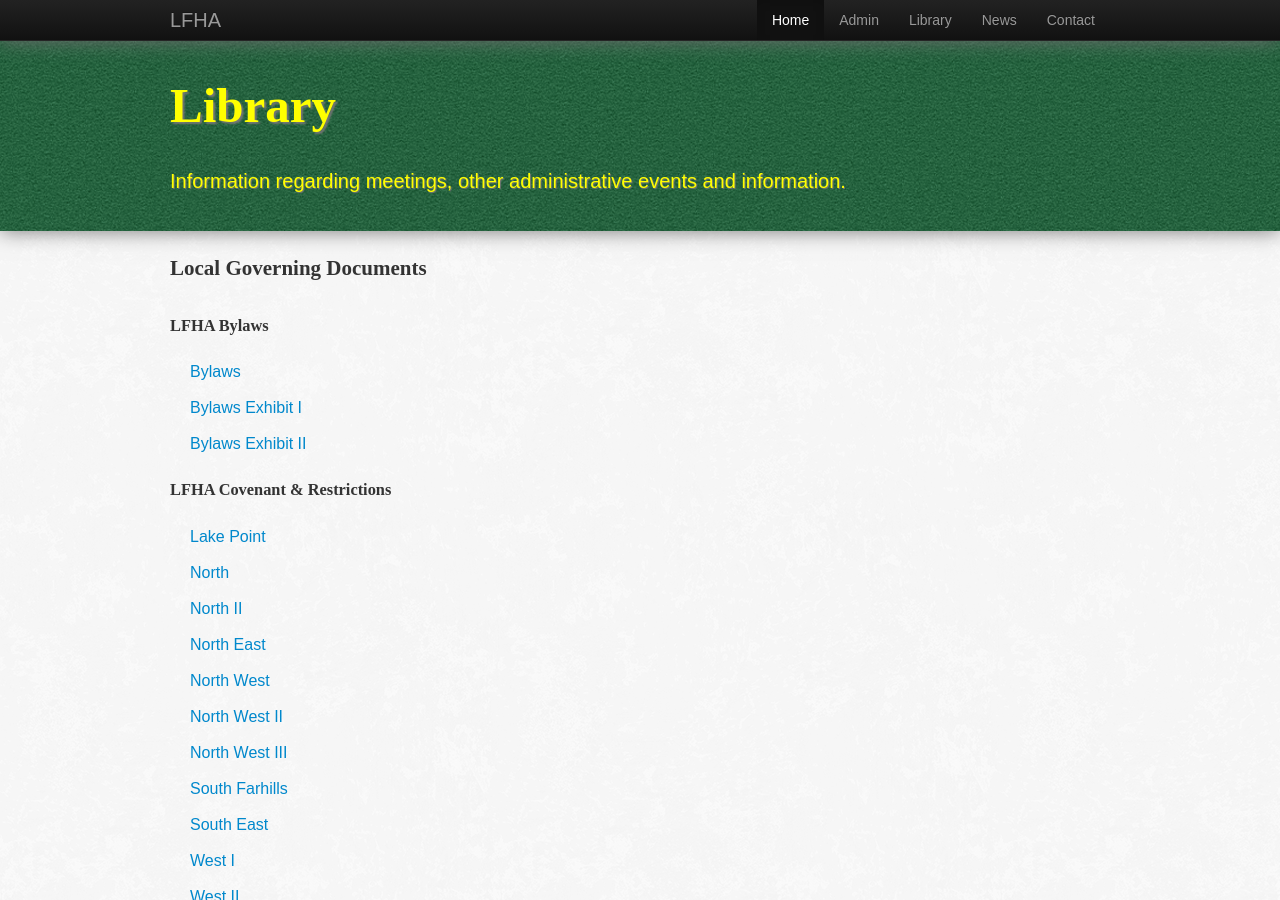
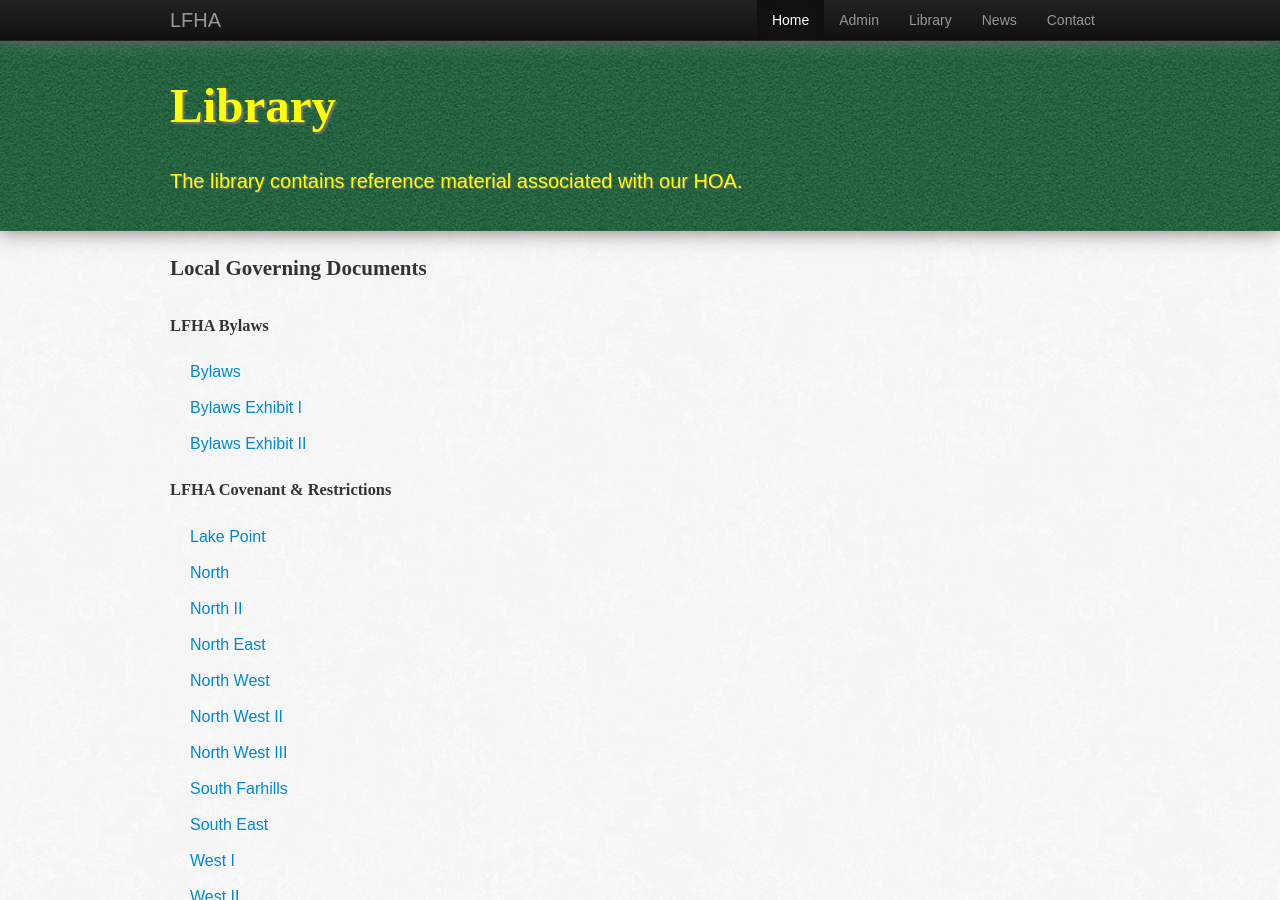
Before and after one commit to LincolnShireFields/lincolnshirefields.github.io, a Jekyll site: the page built from library.html, in a window 1280 px wide and 900 px high. Built offline with Jekyll 4.4.1, drawn with Linux system fonts in a browser that asks for light colours; nearby versions of some CDN libraries; some web fonts are replaced; Markdown is read by kramdown in place of the engine named in the settings.

Commit message:
Update library tagline

```diff
--- a/library.html
+++ b/library.html
@@ -1,7 +1,7 @@
 ---
 layout: main
 title: Library
-tagline: Information regarding meetings, other administrative events and information.
+tagline: The library contains reference material associated with our HOA.
 ---
 
 <h2>Local Governing Documents</h2>
```
